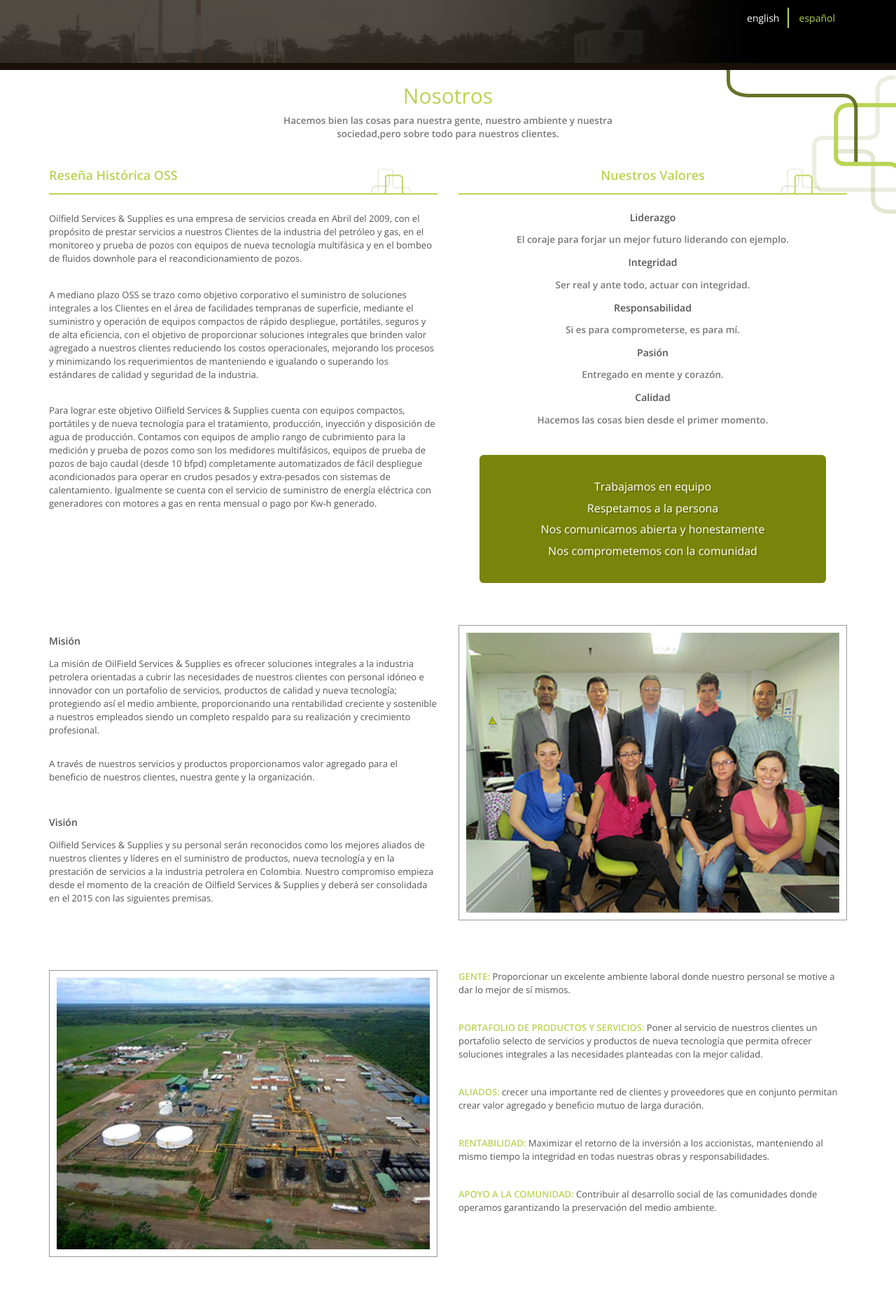
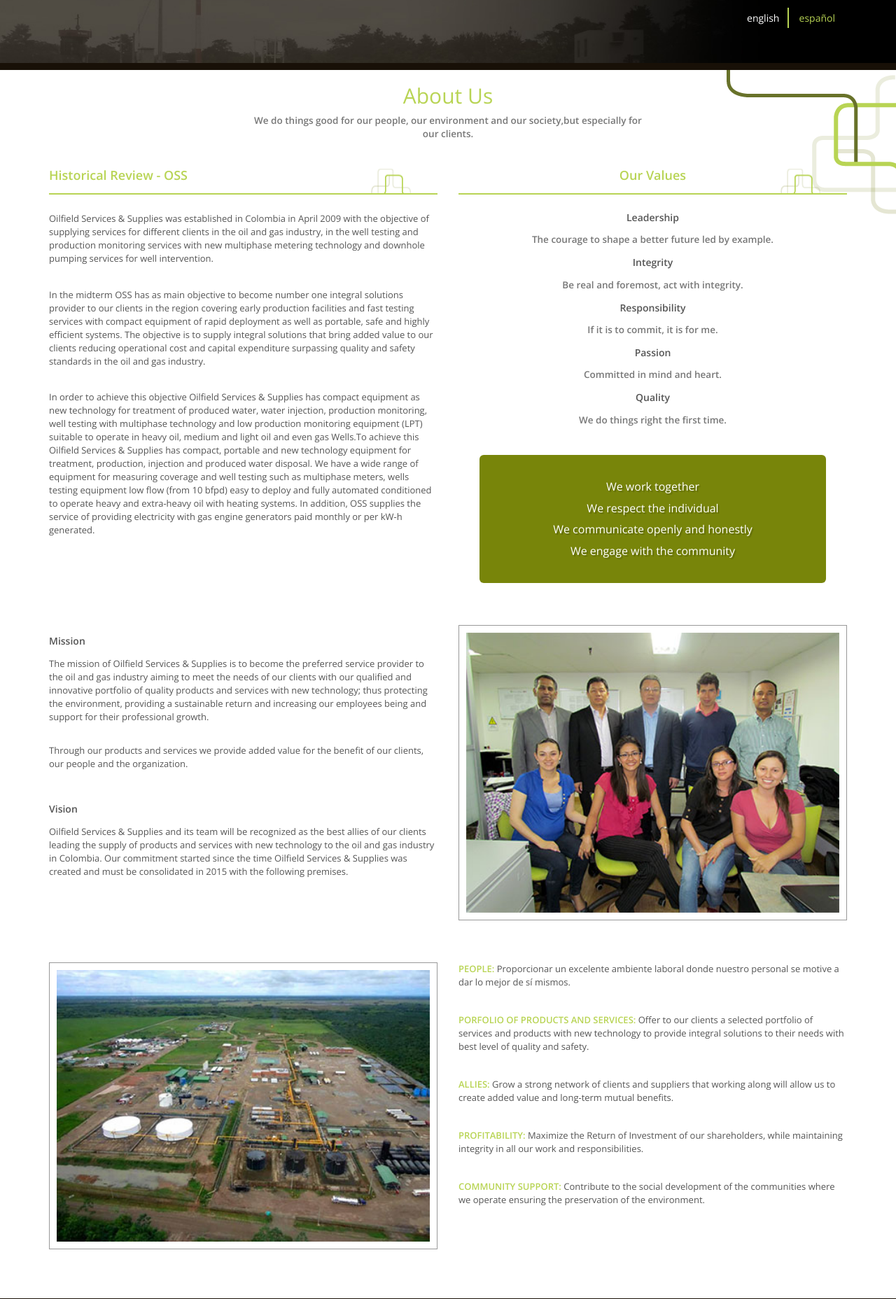
Before and after one commit to muygrafico/oss.com.co, a PHP site: page /en/about-us.php in a window 1280 px wide. Shown: the part 101-1957 px from the top of the page at 70% size. Run offline with PHP 8.4, Linux system fonts and the light colour scheme; some libraries are stand-ins or nearby versions.

Commit message:
page about us - translated

```diff
--- a/en/about-us.php
+++ b/en/about-us.php
@@ -9,9 +9,9 @@
     <div class='container'>
       <div class='row text-center'>
         <div class="col-md-6 col-md-offset-3">
-          <h2 class='section-title'>Nosotros</h2>
+          <h2 class='section-title'>About Us</h2>
           <p class='values-text'>
-            <strong>Hacemos bien las cosas para nuestra gente, nuestro ambiente y nuestra sociedad,pero sobre todo para nuestros clientes.</strong>
+            <strong>We do things good for our people, our environment and our society,but especially for our clients.</strong>
           </p>
         </div>
       </div>
@@ -19,36 +19,38 @@
       <div class='row'>
 
         <div class='col-sm-6'>
-          <h4 class='subtitle pipes'>Reseña Histórica OSS</h4>
+          <h4 class='subtitle pipes'>Historical Review - OSS</h4>
           <p>
-            Oilfield Services & Supplies es una empresa de servicios creada en Abril del 2009, con el propósito de prestar servicios a nuestros Clientes de la industria del petróleo y gas, en el monitoreo y prueba de pozos con equipos de nueva tecnología multifásica y en el bombeo de fluidos downhole para el reacondicionamiento de pozos.
+            Oilfield Services & Supplies was established in Colombia in April 2009 with the objective of supplying services for different clients in the oil and gas industry, in the well testing and production monitoring services with new multiphase metering technology and downhole pumping services for well intervention.
           </p><br>
           <p>
-            A mediano plazo OSS se trazo como objetivo corporativo el suministro de soluciones integrales a los Clientes en el área de facilidades tempranas de superficie, mediante el suministro y operación de equipos compactos de rápido despliegue, portátiles, seguros y de alta eficiencia, con el objetivo de proporcionar soluciones integrales que brinden valor agregado a nuestros clientes reduciendo los costos operacionales, mejorando los procesos y minimizando los requerimientos de manteniendo e igualando o superando los estándares de calidad y seguridad de la industria.
+            In the midterm OSS has as main objective to become number one integral solutions provider to our clients in the region covering early production facilities and fast testing services with compact equipment of rapid deployment as well as portable, safe and highly efficient systems. The objective is to supply integral solutions that bring added value to our clients reducing operational cost and capital expenditure surpassing quality and safety standards in the oil and gas industry.
+
           </p><br>
           <p>
-            Para lograr este objetivo Oilfield Services & Supplies cuenta con equipos compactos, portátiles y de nueva tecnología para el tratamiento, producción, inyección y disposición de agua de producción. Contamos con equipos de amplio rango de cubrimiento para la medición y prueba de pozos como son los medidores multifásicos, equipos de prueba de pozos de bajo caudal (desde 10 bfpd) completamente automatizados de fácil despliegue acondicionados para operar en crudos pesados y extra-pesados con sistemas de calentamiento. Igualmente se cuenta con el servicio de suministro de energía eléctrica con generadores con motores a gas en renta mensual o pago por Kw-h generado.
+            In order to achieve this objective Oilfield Services & Supplies has compact equipment as new technology for treatment of produced water, water injection, production monitoring, well testing with multiphase technology and low production monitoring equipment (LPT) suitable to operate in heavy oil, medium and light oil and even gas Wells.To achieve this Oilfield Services & Supplies has compact, portable and new technology equipment for treatment, production, injection and produced water disposal. We have a wide range of equipment for measuring coverage and well testing such as multiphase meters, wells testing equipment low flow (from 10 bfpd) easy to deploy and fully automated conditioned to operate heavy and extra-heavy oil with heating systems. In addition, OSS supplies the service of providing electricity with gas engine generators paid monthly or per kW-h generated.
+
           </p>
         </div>
 
         <div class='col-sm-6 text-center'>
-          <h4 class='subtitle pipes'>Nuestros Valores</h4>
-          <h6>Liderazgo</h6>
-          <p class='values-text'>El coraje para forjar un mejor futuro liderando con ejemplo.</p>
-          <h6>Integridad</h6>
-          <p class='values-text'>Ser real y ante todo, actuar con integridad.</p>
-          <h6>Responsabilidad</h6>
-          <p class='values-text'>Si es para comprometerse, es para mí.</p>
-          <h6>Pasión</h6>
-          <p class='values-text'>Entregado en mente y corazón.</p>
-          <h6>Calidad</h6>
-          <p class='values-text'>Hacemos las cosas bien desde el primer momento.</p>
+          <h4 class='subtitle pipes'>Our Values</h4>
+          <h6>Leadership</h6>
+          <p class='values-text'>The courage to shape a better future led by example.</p>
+          <h6>Integrity</h6>
+          <p class='values-text'>Be real and foremost, act with integrity.</p>
+          <h6>Responsibility</h6>
+          <p class='values-text'>If it is to commit, it is for me.</p>
+          <h6>Passion</h6>
+          <p class='values-text'>Committed in mind and heart.</p>
+          <h6>Quality</h6>
+          <p class='values-text'>We do things right the first time.</p>
           <div class='values-green-box'>
             <ul class='values-list'>
-              <li>Trabajamos en equipo</li>
-              <li>Respetamos a la persona</li>
-              <li>Nos comunicamos abierta y honestamente</li>
-              <li>Nos comprometemos con la comunidad</li>
+              <li>We work together</li>
+              <li>We respect the individual</li>
+              <li>We communicate openly and honestly</li>
+              <li>We engage with the community</li>
             </ul>
           </div>
         </div>
@@ -57,16 +59,16 @@
 
       <div class='row margin-tb-2'>
         <div class='col-sm-6'>
-          <h6>Misión</h6>
+          <h6>Mission</h6>
           <p>
-            La misión de OilField Services & Supplies es ofrecer soluciones integrales a la industria petrolera orientadas a cubrir las necesidades de nuestros clientes con personal idóneo e innovador con un portafolio de servicios, productos de calidad y nueva tecnología; protegiendo así el medio ambiente, proporcionando una rentabilidad creciente y sostenible a nuestros empleados siendo un completo respaldo para su realización y crecimiento profesional.
+            The mission of Oilfield Services & Supplies is to become the preferred service provider to the oil and gas industry aiming to meet the needs of our clients with our qualified and innovative portfolio of quality products and services with new technology; thus protecting the environment, providing a sustainable return and increasing our employees being and support for their professional growth.
           </p>
           <p><br>
-            A través de nuestros servicios y productos proporcionamos valor agregado para el beneficio de nuestros clientes, nuestra gente y la organización.
+            Through our products and services we provide added value for the benefit of our clients, our people and the organization.
           </p><br>
-          <h6>Visión</h6>
+          <h6>Vision</h6>
           <p>
-            Oilfield Services & Supplies y su personal serán reconocidos como los mejores aliados de nuestros clientes y líderes en el suministro de productos, nueva tecnología y en la prestación de servicios a la industria petrolera en Colombia. Nuestro compromiso empieza desde el momento de la creación de Oilfield Services & Supplies y deberá ser consolidada en el 2015 con las siguientes premisas.
+            Oilfield Services & Supplies and its team will be recognized as the best allies of our clients leading the supply of products and services with new technology to the oil and gas industry in Colombia. Our commitment started since the time Oilfield Services & Supplies was created and must be consolidated in 2015 with the following premises.
           </p><br>
 
         </div>
@@ -82,28 +84,28 @@
         <div class='col-sm-6 col-sm-push-6'>
 
           <p class='vision-point'>
-            <strong>Gente:</strong>
+            <strong>People:</strong>
             Proporcionar un excelente ambiente laboral donde nuestro personal se motive a dar lo mejor de sí mismos.
           </p>
 
           <p class='vision-point'>
-            <strong>Portafolio de productos y servicios:</strong>
-            Poner al servicio de nuestros clientes un portafolio selecto de servicios y productos de nueva tecnología que permita ofrecer soluciones integrales a las necesidades planteadas con la mejor calidad.
+            <strong>Porfolio of products and services:</strong>
+            Offer to our clients a selected portfolio of services and products with new technology to provide integral solutions to their needs with best level of quality and safety.
           </p>
 
           <p class='vision-point'>
-            <strong>Aliados:</strong>
-            crecer una importante red de clientes y proveedores que en conjunto permitan crear valor agregado y beneficio mutuo de larga duración.
+            <strong>Allies:</strong>
+            Grow a strong network of clients and suppliers that working along will allow us to create added value and long-term mutual benefits.
           </p>
 
           <p class='vision-point'>
-            <strong>Rentabilidad:</strong>
-            Maximizar el retorno de la inversión a los accionistas, manteniendo al mismo tiempo la integridad en todas nuestras obras y responsabilidades.
+            <strong>Profitability:</strong>
+            Maximize the Return of Investment of our shareholders, while maintaining integrity in all our work and responsibilities.
           </p>
 
           <p class='vision-point'>
-            <strong>Apoyo a la comunidad:</strong>
-             Contribuir al desarrollo social de las comunidades donde operamos garantizando la preservación del medio ambiente.
+            <strong>Community support:</strong>
+             Contribute to the social development of the communities where we operate ensuring the preservation of the environment.
           </p>
 
         </div>
--- a/en/includes/mini-hero.php
+++ b/en/includes/mini-hero.php
@@ -3,8 +3,8 @@
   <div class='row'>
     <div class='col-sm-12'>
       <ul class='list-inline pull-right nav-languages'>
-        <li><a class='go-to-english' href='#'>english</a></li>
-        <li><a class='go-to-spanish' href='#'>español</a></li>
+        <li><a class='go-to-english' href='http://localhost:8000/en/index.php'>english</a></li>
+        <li><a class='go-to-spanish' href='http://localhost:8000/es/index.php'>español</a></li>
       </ul>
     </div>
   </div>
```
